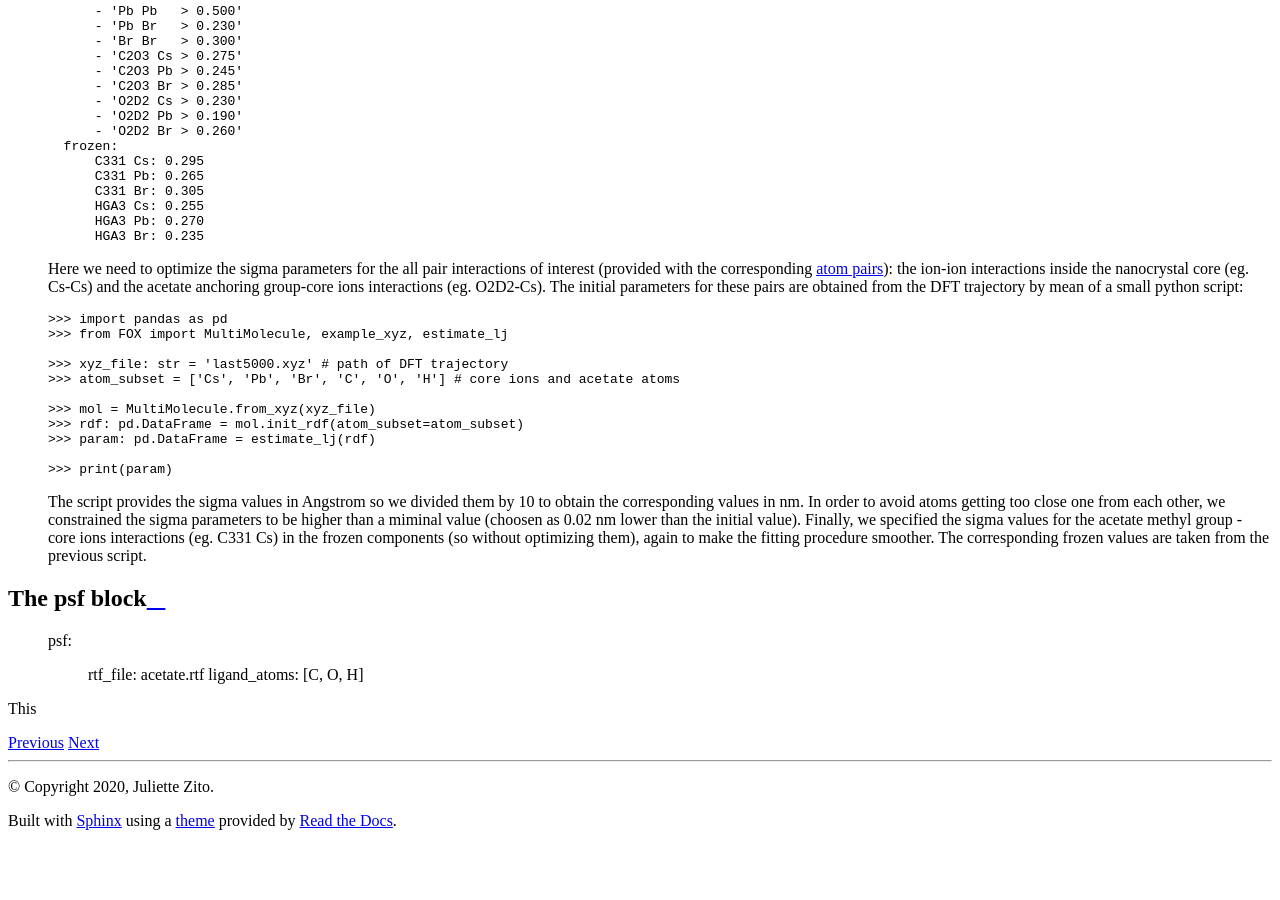
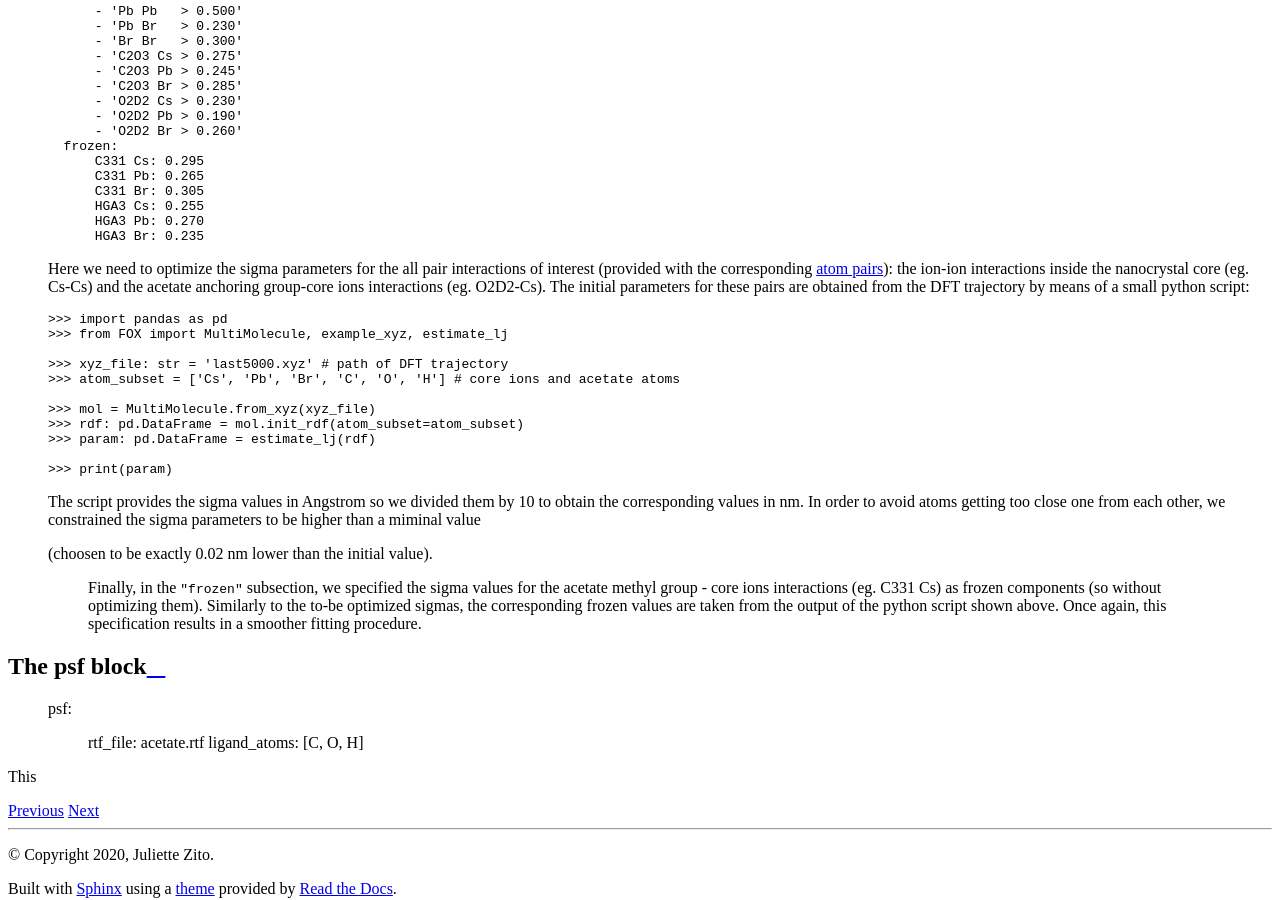
Before and after one commit to nlesc-nano/Tutorials, a Sphinx documentation site: the page built from docs/2_fitting.rst, in a window 1280 px wide and 900 px high, scrolled down 2774 px. Built offline with Sphinx 7.4.7 and the Read the Docs theme 2.0.0, drawn with Linux system fonts in a browser that asks for light colours; before the commit the page ends 3612 px from its top, so only the background shows below that; some of the changed text lies outside the part shown.

Commit message:
Update 2_fitting.rst

```diff
--- a/docs/2_fitting.rst
+++ b/docs/2_fitting.rst
@@ -174,7 +174,7 @@ Let's move to the :code:`lennard_jones` block.
 
     Here we need to optimize the sigma parameters for the all pair interactions of interest (provided with the corresponding `atom pairs <https://manual.cp2k.org/trunk/CP2K_INPUT/FORCE_EVAL/MM/FORCEFIELD/NONBONDED/LENNARD-JONES.html#list_ATOMS>`_):
     the ion-ion interactions inside the nanocrystal core (eg. Cs-Cs) and the acetate anchoring group-core ions interactions (eg. O2D2-Cs).
-    The initial parameters for these pairs are obtained from the DFT trajectory by mean of a small python script:
+    The initial parameters for these pairs are obtained from the DFT trajectory by means of a small python script:
 
     .. code:: python
 
@@ -192,9 +192,10 @@ Let's move to the :code:`lennard_jones` block.
 
     The script provides the sigma values in Angstrom so we divided them by 10 to obtain the corresponding values in nm.
     In order to avoid atoms getting too close one from each other, we constrained the sigma parameters to be higher than a miminal value
-    (choosen as 0.02 nm lower than the initial value).
-    Finally, we specified the sigma values for the acetate methyl group - core ions interactions (eg. C331 Cs) in the frozen components
-    (so without optimizing them), again to make the fitting procedure smoother. The corresponding frozen values are taken from the previous script.
+   (choosen to be exactly 0.02 nm lower than the initial value).
+    Finally, in the ``"frozen"`` subsection,  we specified the sigma values for the acetate methyl group - core ions interactions (eg. C331 Cs) as frozen components
+    (so without optimizing them). Similarly to the to-be optimized sigmas, the corresponding frozen values are taken from the output of the python script shown above.
+    Once again, this specification results in a smoother fitting procedure.
 
 The psf block
 -------------
```
Also changed, not shown: other parts of docs/2_fitting.rst (+2 -2 lines).
